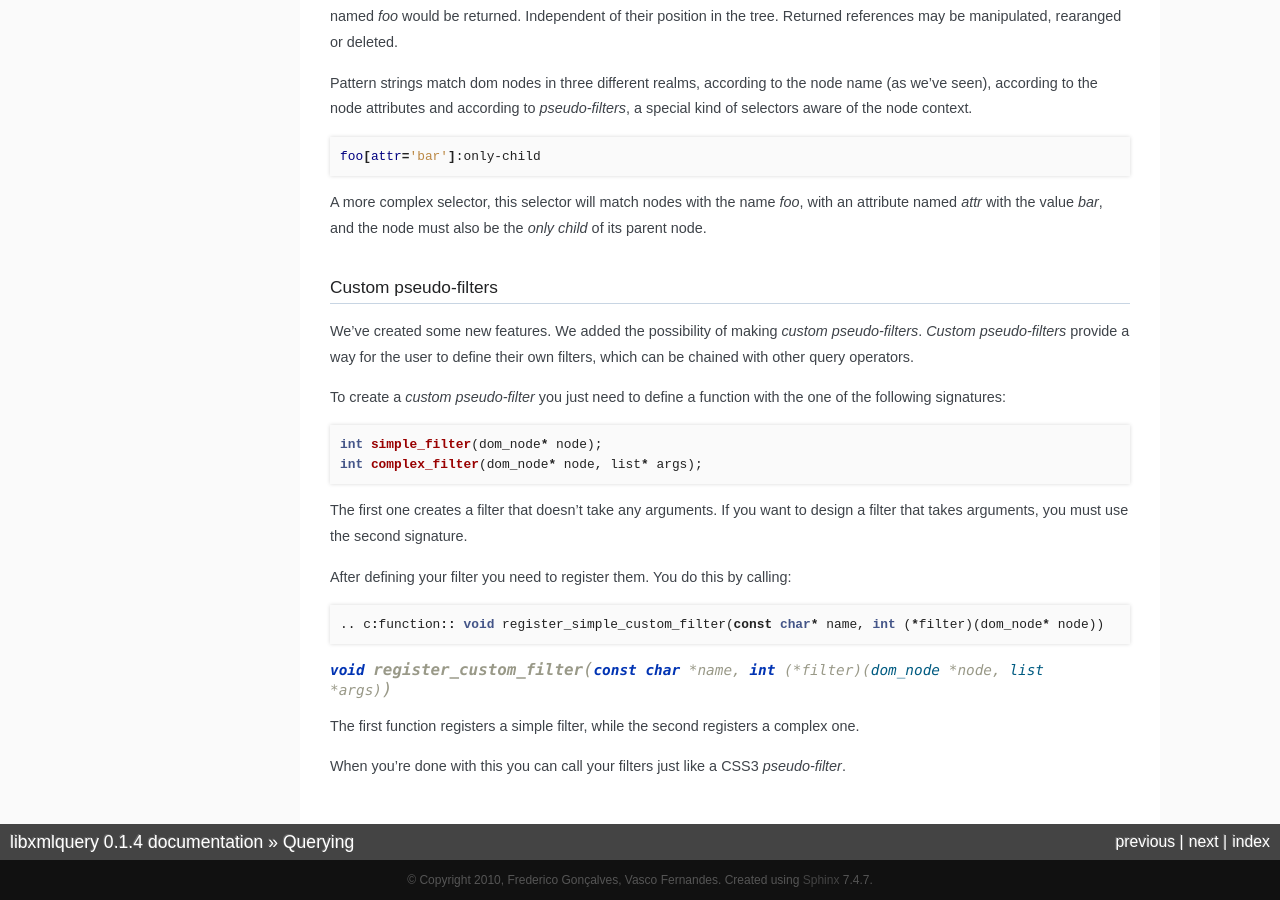
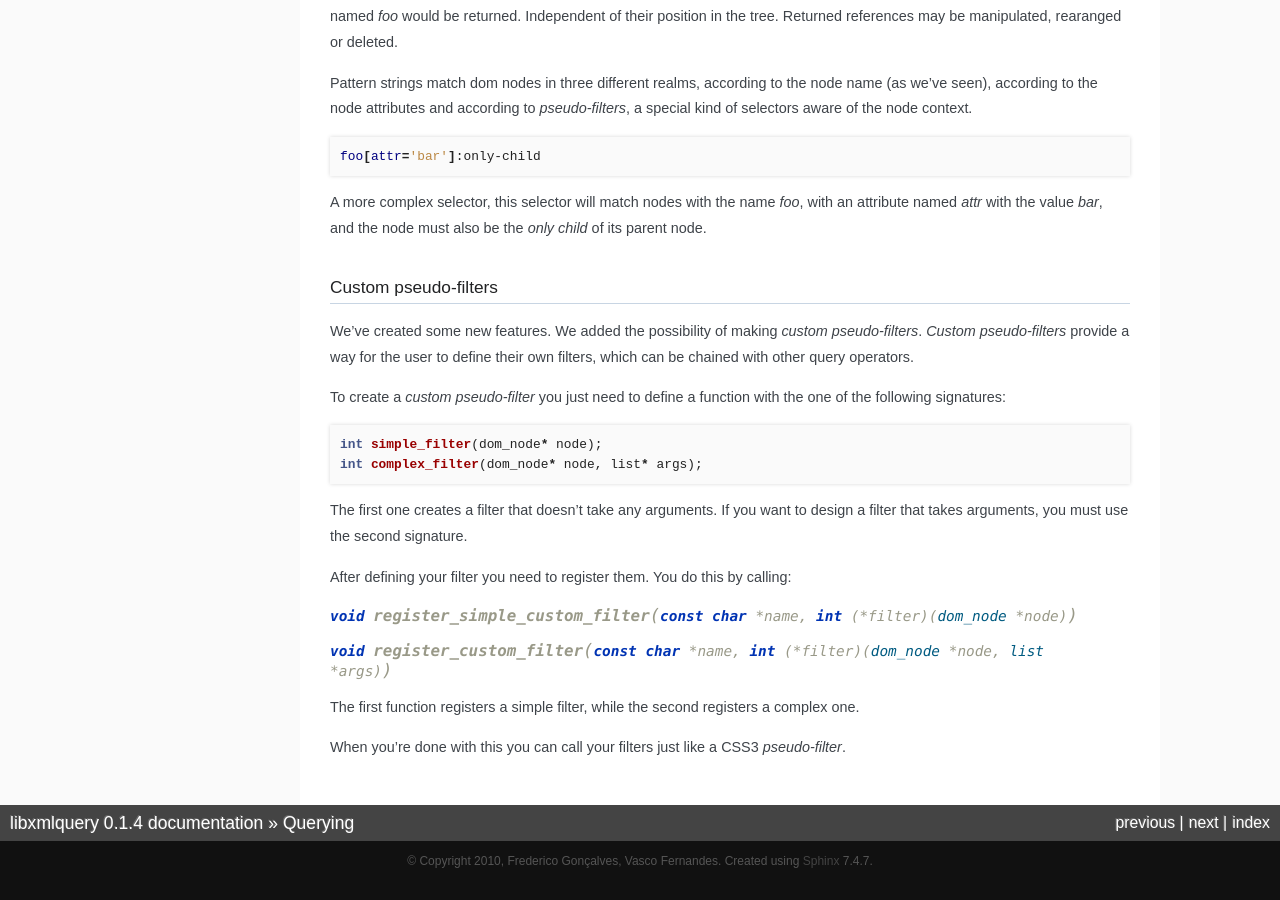
Before and after one commit to nullable/libxmlquery, a Sphinx documentation site: the page built from documentation/querying.rst, in a window 1280 px wide and 900 px high, scrolled down 981 px. Built offline with Sphinx 7.4.7, drawn with Linux system fonts in a browser that asks for light colours; pages that are not in the unit, such as notebooks, are missing from menus.

Commit message:
Fixed bug in docs

```diff
--- a/documentation/querying.rst
+++ b/documentation/querying.rst
@@ -91,7 +91,7 @@ To create a *custom pseudo-filter* you just need to define a function with the o
 
 The first one creates a filter that doesn't take any arguments. If you want to design a filter that takes arguments, you must use the second signature.
 
-After defining your filter you need to register them. You do this by calling::
+After defining your filter you need to register them. You do this by calling:
 
 .. c:function:: void register_simple_custom_filter(const char* name, int (*filter)(dom_node* node))
 
```
